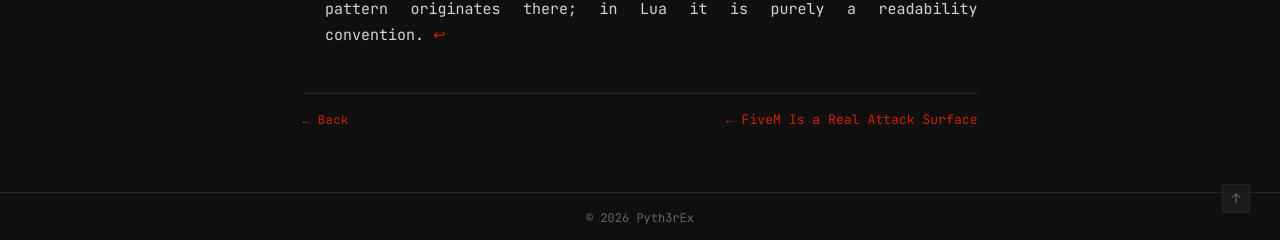
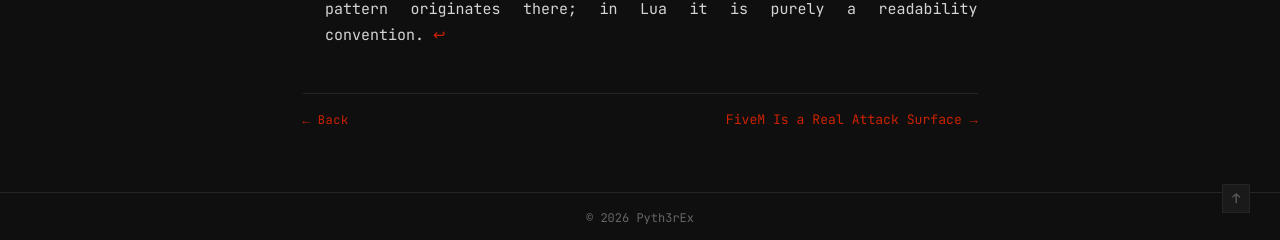
Before and after one commit to Pyth3rEx/Pyth3rEx.github.io, a Jekyll site: the page built from _posts/2026-03-24-fivem-server-events.md, in a window 1280 px wide and 900 px high, scrolled down 6390 px. Shown: the part 657-897 px from the top of the window. Built offline with Jekyll 4.4.1, drawn with Linux system fonts in a browser that asks for light colours.

Commit message:
fix: invert prev/next post nav — newer left, older right

```diff
--- a/_layouts/post.html
+++ b/_layouts/post.html
@@ -19,14 +19,14 @@
   <nav class="post-nav">
     <a class="post-back" href="{{ '/blog' | relative_url }}">&larr; Back</a>
     <div class="post-nav-siblings">
-      {% if page.previous.url %}
-        <a class="prev" href="{{ page.previous.url | relative_url }}">&larr; {{ page.previous.title }}</a>
+      {% if page.next.url %}
+        <a class="prev" href="{{ page.next.url | relative_url }}">&larr; {{ page.next.title }}</a>
       {% endif %}
       {% if page.previous.url and page.next.url %}
         <span class="nav-sep">|</span>
       {% endif %}
-      {% if page.next.url %}
-        <a class="next" href="{{ page.next.url | relative_url }}">{{ page.next.title }} &rarr;</a>
+      {% if page.previous.url %}
+        <a class="next" href="{{ page.previous.url | relative_url }}">{{ page.previous.title }} &rarr;</a>
       {% endif %}
     </div>
   </nav>
```
